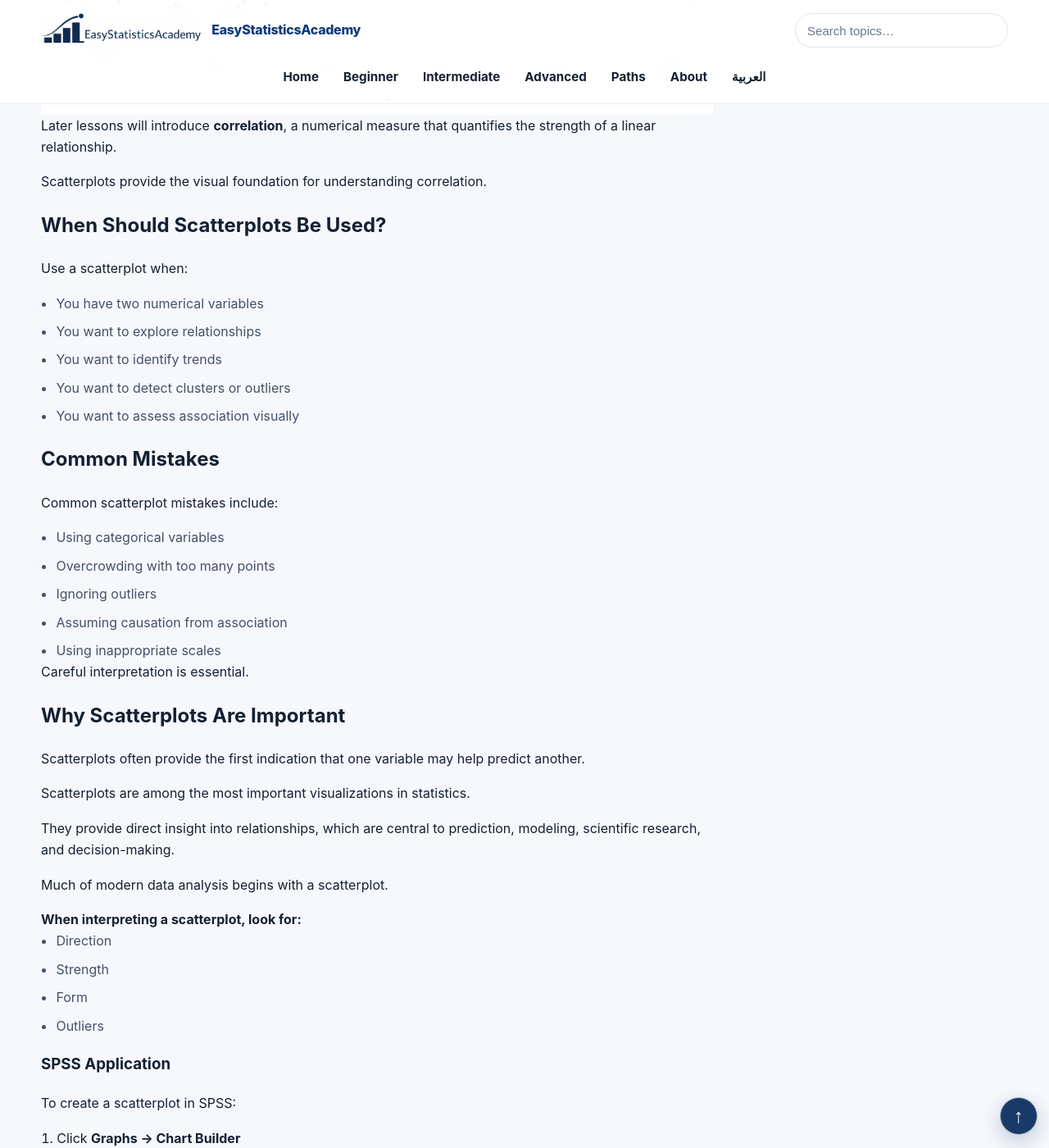
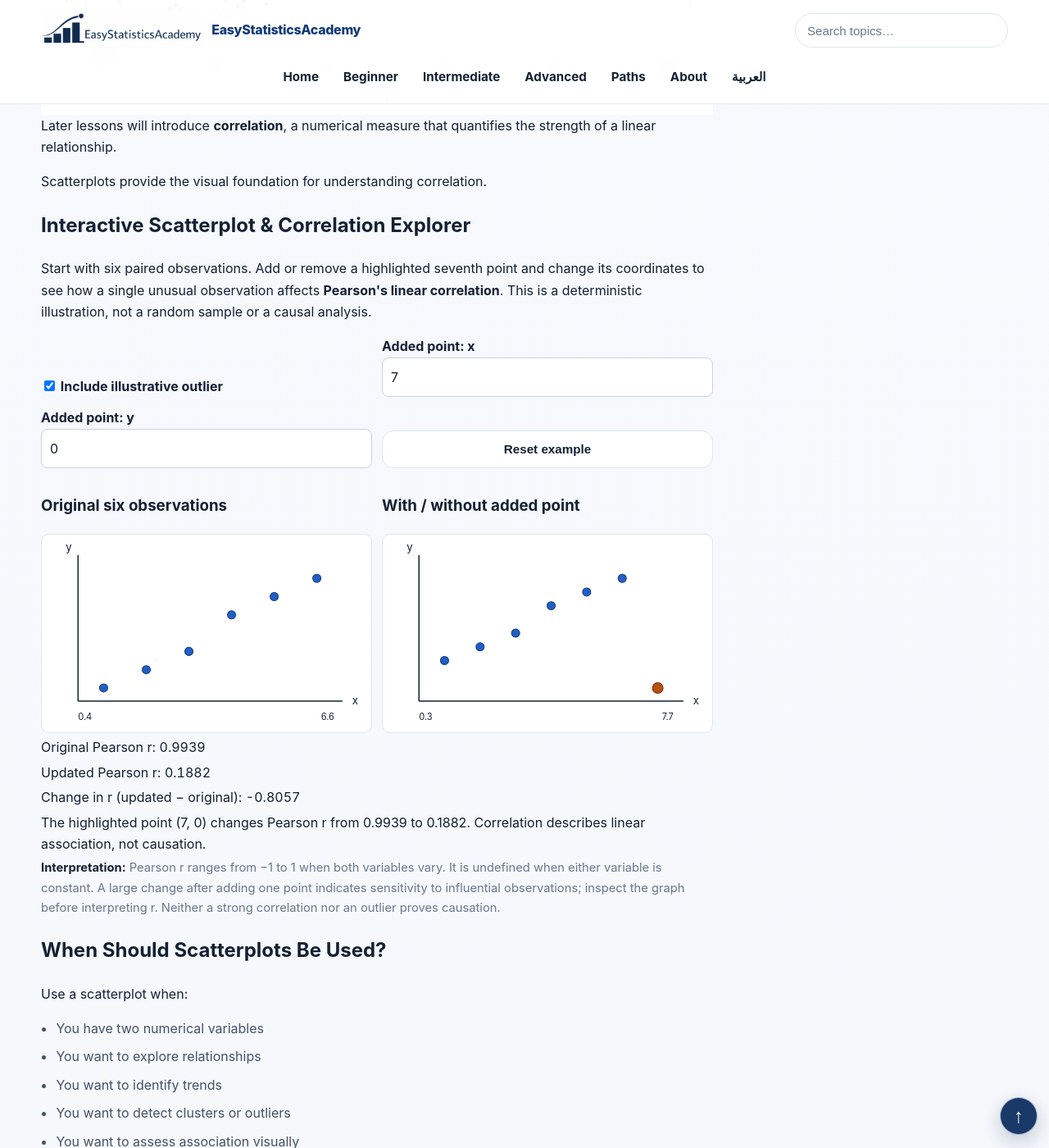
Before and after one commit to ammar-homaida-statistics/easystatisticsacademy, a Jekyll site: the page built from descriptive/visualization/scatterplots/index.md, in a window 1280 px wide and 1400 px high, scrolled down 7609 px. Shown: the whole window at 82% size. Built offline with Jekyll 4.4.1, drawn with Linux system fonts in a browser that asks for light colours.

Commit message:
Batch #62: embed accessible outlier and correlation explorer

```diff
--- a/descriptive/visualization/scatterplots/index.md
+++ b/descriptive/visualization/scatterplots/index.md
@@ -457,6 +457,50 @@ sidebar: false
       Scatterplots provide the visual foundation for understanding correlation.
     </p>
 
+
+    <!-- Interactive Pearson correlation and outlier laboratory -->
+    <section class="concept-box" id="esa-scatter-correlation-lab" aria-labelledby="esa-scatter-title">
+      <h2 id="esa-scatter-title">Interactive Scatterplot &amp; Correlation Explorer</h2>
+      <p>Start with six paired observations. Add or remove a highlighted seventh point and change its coordinates to see how a single unusual observation affects <strong>Pearson's linear correlation</strong>. This is a deterministic illustration, not a random sample or a causal analysis.</p>
+      <form id="esa-scatter-controls" novalidate>
+        <div class="esa-scatter-controls">
+          <label><input type="checkbox" id="esa-scatter-include" checked> Include illustrative outlier</label>
+          <div><label for="esa-scatter-outlier-x">Added point: x</label><input id="esa-scatter-outlier-x" type="number" min="-20" max="20" step="any" value="7"></div>
+          <div><label for="esa-scatter-outlier-y">Added point: y</label><input id="esa-scatter-outlier-y" type="number" min="-20" max="20" step="any" value="0"></div>
+          <button class="btn btn-outline" type="button" id="esa-scatter-reset">Reset example</button>
+        </div>
+      </form>
+      <p id="esa-scatter-error" role="alert" hidden></p>
+      <div class="esa-scatter-panels">
+        <div><h3>Original six observations</h3><svg id="esa-scatter-base-svg" focusable="false"></svg></div>
+        <div><h3>With / without added point</h3><svg id="esa-scatter-new-svg" focusable="false"></svg></div>
+      </div>
+      <div class="example-box esa-scatter-results" role="status" aria-live="polite">
+        <p>Original Pearson r: <output id="esa-scatter-base-r">—</output></p>
+        <p>Updated Pearson r: <output id="esa-scatter-new-r">—</output></p>
+        <p>Change in r (updated − original): <output id="esa-scatter-change-r">—</output></p>
+        <p id="esa-scatter-status"></p>
+      </div>
+      <p class="muted-mini"><strong>Interpretation:</strong> Pearson r ranges from −1 to 1 when both variables vary. It is undefined when either variable is constant. A large change after adding one point indicates sensitivity to influential observations; inspect the graph before interpreting r. Neither a strong correlation nor an outlier proves causation.</p>
+    </section>
+    <style>
+      #esa-scatter-correlation-lab{min-width:0;max-width:100%;overflow-wrap:anywhere}
+      #esa-scatter-correlation-lab .esa-scatter-controls{display:grid;grid-template-columns:repeat(2,minmax(0,1fr));gap:12px;align-items:end;margin:12px 0}
+      #esa-scatter-correlation-lab .esa-scatter-controls>div{min-width:0}
+      #esa-scatter-correlation-lab label{display:block;font-weight:650}
+      #esa-scatter-correlation-lab input[type="number"]{display:block;width:100%;min-width:0;box-sizing:border-box;background:var(--surface);color:var(--text);border:1px solid var(--border-strong);border-radius:8px;font:inherit;padding:10px}
+      #esa-scatter-correlation-lab input:focus-visible,#esa-scatter-correlation-lab button:focus-visible{outline:2px solid var(--accent);outline-offset:2px}
+      #esa-scatter-correlation-lab .esa-scatter-panels{display:grid;grid-template-columns:repeat(2,minmax(0,1fr));gap:12px}
+      #esa-scatter-correlation-lab .esa-scatter-panels>div{min-width:0}
+      #esa-scatter-correlation-lab svg{width:100%;height:auto;max-width:100%;display:block;background:var(--surface);border:1px solid var(--border);border-radius:10px}
+      #esa-scatter-correlation-lab .esa-scatter-results p{margin:4px 0}
+      #esa-scatter-correlation-lab output{font-variant-numeric:tabular-nums}
+      #esa-scatter-correlation-lab #esa-scatter-error{color:#b42318;font-weight:650}
+      #esa-scatter-correlation-lab [hidden]{display:none!important}
+      @media(max-width:670px){#esa-scatter-correlation-lab .esa-scatter-panels,#esa-scatter-correlation-lab .esa-scatter-controls{grid-template-columns:minmax(0,1fr)}}
+    </style>
+    <script src="{{ '/js/scatterplot-correlation-explorer.js' | relative_url }}" defer></script>
+
     <h2>When Should Scatterplots Be Used?</h2>
 
     <p>
```
